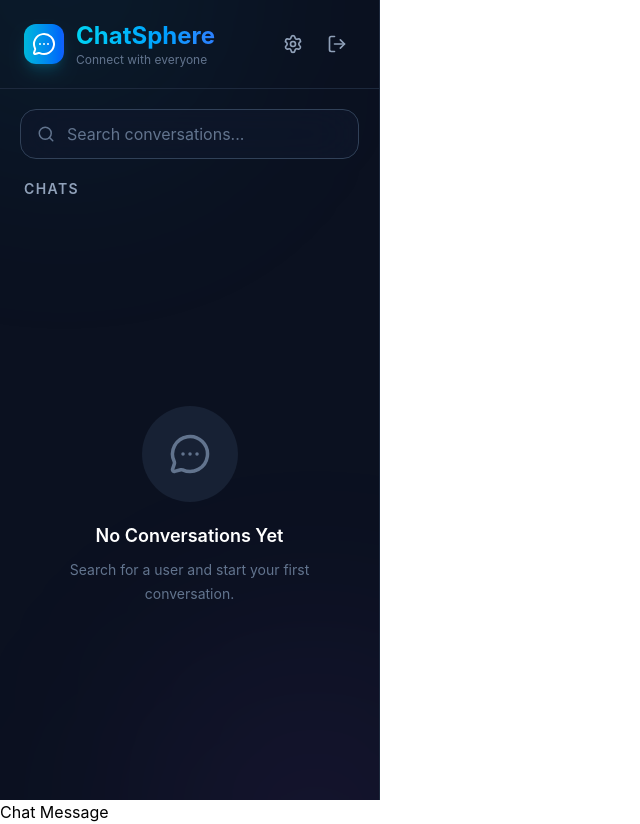
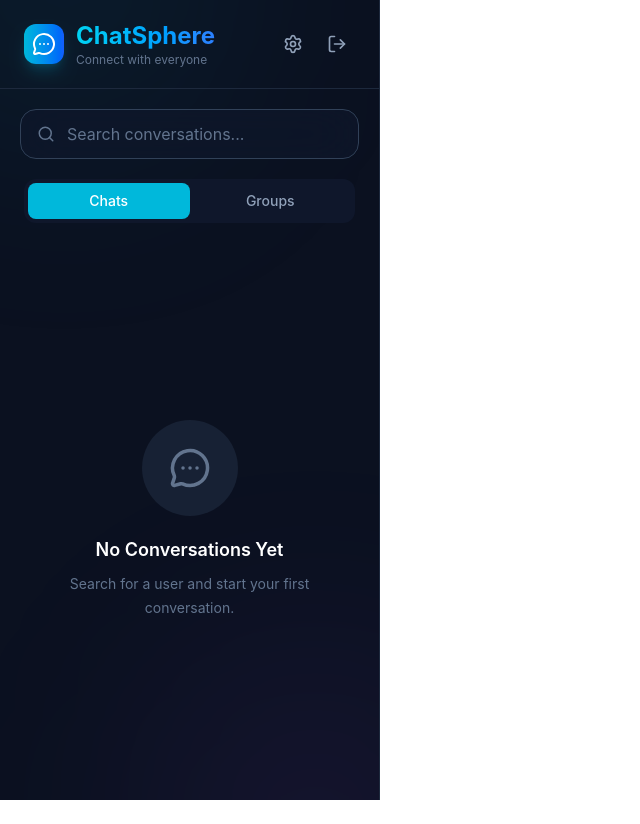
Before and after one commit to SangameshwarGaikwad21/Chat_App, a React app in the folder frontend/: page /chat in a window 1280 px wide. Shown: the whole page, without its empty margins (0-640 px from the left). After the commit the page ends 800 px from the top, so only its background shows below. Built offline with nearby package versions, Linux system fonts and the light colour scheme; no server answers; the HTML template or start-up script is replaced by a standard one.

Commit message:
added tabs for chats and groups in the sidebar with active state highlighting

```diff
--- a/frontend/src/components/chat/chat.jsx
+++ b/frontend/src/components/chat/chat.jsx
@@ -4,9 +4,9 @@ import ChatMessage from './chatMessage'
 
 const Chat = () => {
   return (
-    <div>
+    <div className='flex'>
         <SidebarWrapper />
-       <ChatMessage />
+        <ChatMessage />
     </div>
   )
 }
--- a/frontend/src/components/chat/chatMessage.jsx
+++ b/frontend/src/components/chat/chatMessage.jsx
@@ -2,8 +2,8 @@ import React from 'react'
 
 const ChatMessage = () => {
   return (
-    <div>
-      Chat Message
+    <div className=''>
+
     </div>
   )
 }
--- a/frontend/src/components/sidebar/sidebarWrapper.jsx
+++ b/frontend/src/components/sidebar/sidebarWrapper.jsx
@@ -1,8 +1,11 @@
 import { motion } from "framer-motion";
 import { Search, Settings, LogOut, MessageCircleMore} from "lucide-react";
+import { useState } from "react";
 import { useDispatch, useSelector } from "react-redux";
 
 const SidebarWrapper = () => {
+
+  const [activeTab, setActiveTab] = useState("Chats");
 
 
   return (
@@ -59,14 +62,65 @@ const SidebarWrapper = () => {
     </div>
 
     {/* Section Title */}
-    <div className="relative z-10 flex items-center justify-between px-6 pb-3">
-      <h2 className="text-sm font-semibold uppercase tracking-widest text-slate-400">
-        Chats
-      </h2>
+    <div className="relative z-10 px-6 pb-4">
+        <div className="relative flex rounded-xl bg-slate-900 p-1">
 
-    </div>
+          <button
+            onClick={() => setActiveTab("Chats")}
+            className="relative z-10 flex-1 py-2 text-sm font-medium"
+          >
+            {activeTab === "Chats" && (
+              <motion.div
+                layoutId="activeTab"
+                className="absolute inset-0 rounded-lg bg-cyan-500"
+                transition={{
+                  type: "spring",
+                  stiffness: 350,
+                  damping: 30,
+                }}
+              />
+            )}
 
+            <span
+              className={`relative ${
+                activeTab === "Chats"
+                  ? "text-white"
+                  : "text-slate-400"
+              }`}
+            >
+              Chats
+            </span>
+          </button>
 
+          <button
+            onClick={() => setActiveTab("Groups")}
+            className="relative z-10 flex-1 py-2 text-sm font-medium"
+          >
+            {activeTab === "Groups" && (
+              <motion.div
+                layoutId="activeTab"
+                className="absolute inset-0 rounded-lg bg-cyan-500"
+                transition={{
+                  type: "spring",
+                  stiffness: 350,
+                  damping: 30,
+                }}
+              />
+            )}
+
+            <span
+              className={`relative ${
+                activeTab === "Groups"
+                  ? "text-white"
+                  : "text-slate-400"
+              }`}
+            >
+              Groups
+            </span>
+          </button>
+
+        </div>
+      </div>
     <div className="relative z-10 flex flex-1 items-center justify-center px-6">
       <div className="text-center">
         <div className="mx-auto mb-5 flex h-24 w-24 items-center justify-center rounded-full bg-slate-800/70">
--- a/frontend/src/services/axios.js
+++ b/frontend/src/services/axios.js
@@ -5,6 +5,4 @@ const api = axios.create({
     withCredentials: true,
 })
 
-console.log("The import",import.meta.env.VITE_API_URL);
-
 export default api;
```
